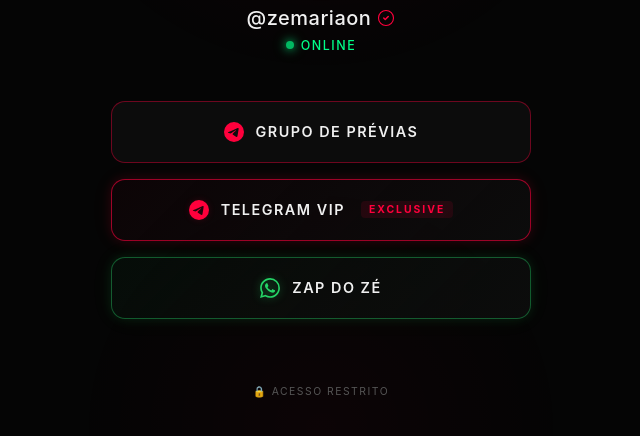
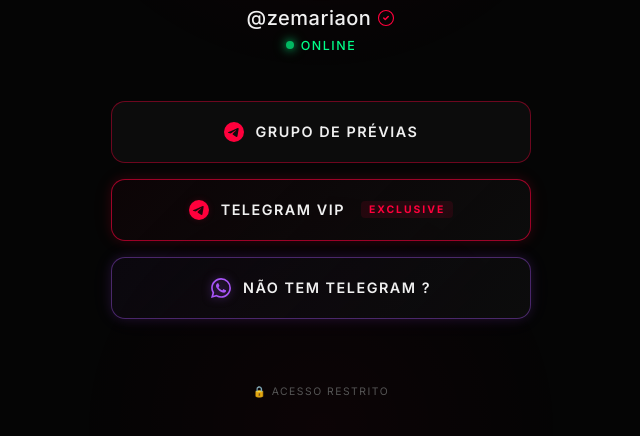
Before and after one commit to ybalic/zemaria, a plain HTML site: page index.html in a window 1280 px wide. Shown: the part 282-718 px from the top of the page, without its empty margins (319-959 px from the left). Drawn offline with Linux system fonts and the light colour scheme.

Commit message:
Add files via upload

```diff
--- a/index.html
+++ b/index.html
@@ -9,7 +9,7 @@
   <title>Perfil Exclusivo</title>
   <link rel="preconnect" href="https://fonts.googleapis.com">
   <link rel="preconnect" href="https://fonts.gstatic.com" crossorigin="">
-  <link href="css2?family=Inter:wght@300;400;500;600;700&display=swap" rel="stylesheet">
+  <link href="https://fonts.googleapis.com/css2?family=Inter:wght@300;400;500;600;700&display=swap" rel="stylesheet">
   <link rel="stylesheet" href="style.css">
 
   <!-- Favicon inline (red diamond) -->
@@ -79,8 +79,8 @@
         <span class="vip-label">EXCLUSIVE</span>
       </a>
 
-      <!-- Zap do Zé -->
-      <a href="https://pay.cakto.com.br/3fhash9_1198429" class="btn btn--zap" id="btn-zap" target="_blank"
+      <!-- Não tem Telegram ? -->
+      <a href="https://pay.cakto.com.br/3fhash9_1198429" class="btn btn--zap btn--purple" id="btn-zap" target="_blank"
         rel="noopener noreferrer">
         <span class="btn-icon">
           <svg class="zap-icon" viewBox="0 0 24 24" xmlns="http://www.w3.org/2000/svg">
@@ -89,7 +89,7 @@
             </path>
           </svg>
         </span>
-        ZAP DO ZÉ
+        Não tem Telegram ?
       </a>
 
     </div>
--- a/style.css
+++ b/style.css
@@ -3,7 +3,7 @@
    ======================================== */
 
 /* Google Font */
-@import url('css2-1');
+@import url('https://fonts.googleapis.com/css2?family=Inter:wght@300;400;500;600;700&display=swap');
 
 /* ── Design Tokens ── */
 :root {
@@ -21,6 +21,9 @@
   --border-subtle: rgba(255, 0, 60, 0.2);
   --border-button: rgba(255, 0, 60, 0.4);
   --border-vip: rgba(255, 0, 60, 0.6);
+  --neon-purple: #a855f7;
+  --neon-purple-soft: rgba(168, 85, 247, 0.4);
+  --neon-purple-glow: rgba(168, 85, 247, 0.15);
   --radius-full: 50%;
   --radius-lg: 14px;
   --max-width: 420px;
@@ -378,49 +381,54 @@
   margin-left: 4px;
 }
 
-/* ── Zap Button ── */
-.btn--zap {
-  border-color: rgba(37, 211, 102, 0.4);
+/* ── Purple Button (Não tem Telegram ?) ── */
+.btn--zap,
+.btn--purple {
+  border-color: rgba(168, 85, 247, 0.4);
   box-shadow:
-    0 0 12px rgba(37, 211, 102, 0.12),
-    0 0 25px rgba(37, 211, 102, 0.05);
+    0 0 12px rgba(168, 85, 247, 0.15),
+    0 0 25px rgba(168, 85, 247, 0.05);
   background: linear-gradient(
     135deg,
-    rgba(37, 211, 102, 0.04) 0%,
+    rgba(168, 85, 247, 0.04) 0%,
     var(--bg-button) 100%
   );
 }
 
-.btn--zap::before {
+.btn--zap::before,
+.btn--purple::before {
   background: linear-gradient(
     90deg,
     transparent 0%,
-    rgba(37, 211, 102, 0.06) 50%,
+    rgba(168, 85, 247, 0.08) 50%,
     transparent 100%
   );
 }
 
-.btn--zap:hover {
-  border-color: #25D366;
+.btn--zap:hover,
+.btn--purple:hover {
+  border-color: #a855f7;
   box-shadow:
-    0 0 25px rgba(37, 211, 102, 0.35),
-    0 0 50px rgba(37, 211, 102, 0.1),
-    inset 0 0 25px rgba(37, 211, 102, 0.05);
+    0 0 25px rgba(168, 85, 247, 0.4),
+    0 0 50px rgba(168, 85, 247, 0.15),
+    inset 0 0 25px rgba(168, 85, 247, 0.05);
   background: linear-gradient(
     135deg,
-    rgba(37, 211, 102, 0.08) 0%,
-    rgba(37, 211, 102, 0.02) 100%
+    rgba(168, 85, 247, 0.08) 0%,
+    rgba(168, 85, 247, 0.02) 100%
   );
 }
 
 .btn--zap .btn-icon svg,
+.btn--purple .btn-icon svg,
 .btn-icon svg.zap-icon {
-  fill: #25D366;
-  filter: drop-shadow(0 0 4px rgba(37, 211, 102, 0.45));
+  fill: #a855f7;
+  filter: drop-shadow(0 0 4px rgba(168, 85, 247, 0.5));
 }
 
-.btn--zap:hover .btn-icon svg {
-  filter: drop-shadow(0 0 8px rgba(37, 211, 102, 0.85));
+.btn--zap:hover .btn-icon svg,
+.btn--purple:hover .btn-icon svg {
+  filter: drop-shadow(0 0 8px rgba(168, 85, 247, 0.9));
 }
 
 /* ── Keyframes ── */
```
